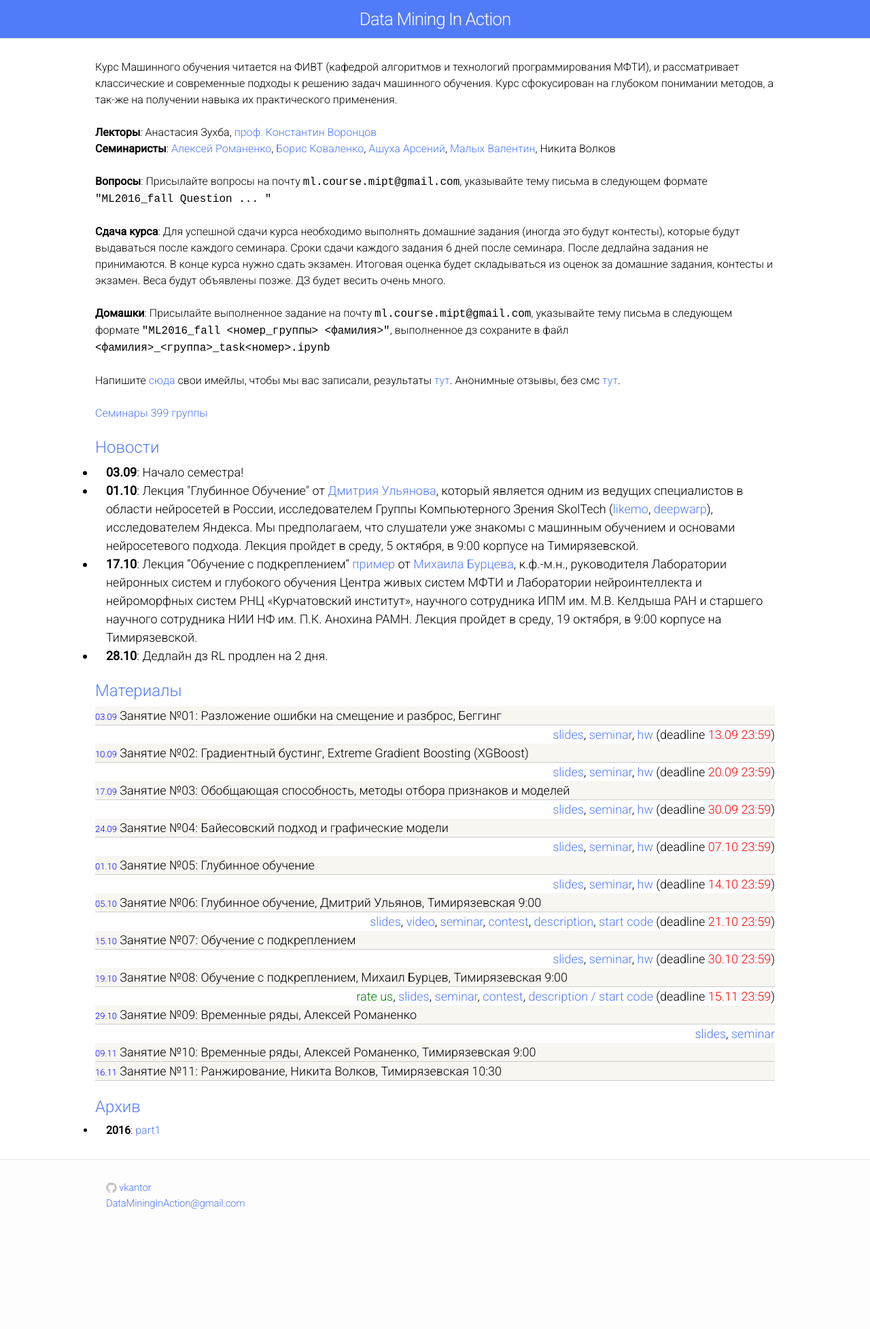
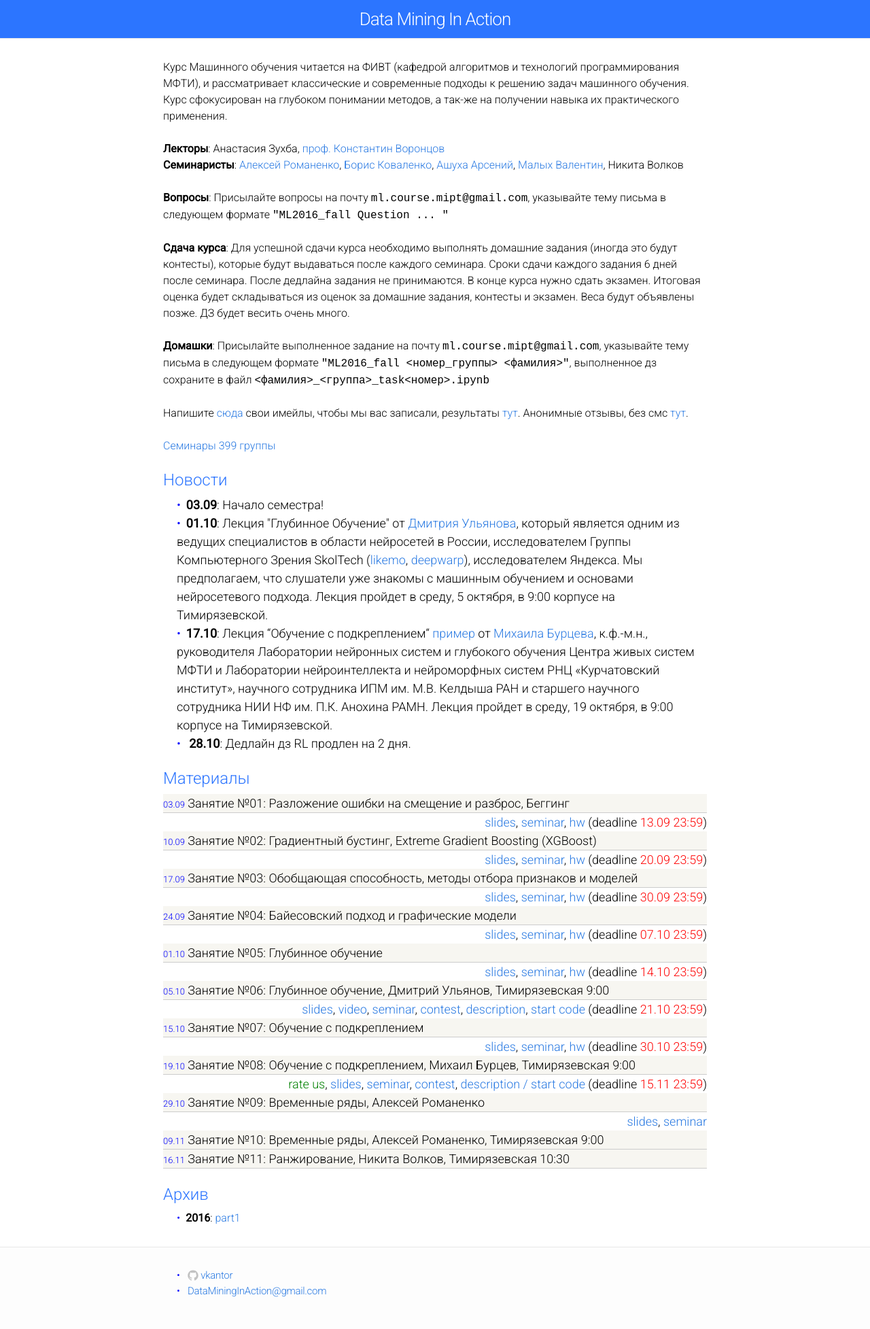
Before and after one commit to vkantor/MIPT_Data_Mining_In_Action_2016, a Jekyll site: the page built from docs/index.html, in a window 1280 px wide. Shown: the whole page at 68% size. Built offline with Jekyll 4.4.1, drawn with Linux system fonts in a browser that asks for light colours; before the commit the page ends 1826 px from its top, so only the background shows below that.

```diff
--- a/docs/css/main.css
+++ b/docs/css/main.css
@@ -19,9 +19,9 @@
 
 h1, h2, h3, h4, h5, h6 { font-size: 100%; font-weight: 400; }
 
-a         { color: #527bfa; text-decoration: none; }
+a         { color: #2a7ae2; text-decoration: none; }
 a:hover   { color: #000; text-decoration: underline; }
-a:visited { color: #527bfa; }
+a:visited { color: #205caa; }
 
 /* Utility */
 
@@ -29,7 +29,7 @@
 .wrap:after { content:""; display:table; }
 .wrap:after { clear: both; }
 .wrap {
-  max-width: 1000px;
+  max-width: 800px;
   padding: 0 30px;
   margin: 0 auto;
   zoom: 1;
@@ -43,7 +43,7 @@
 
 .module-header {
   font-size: 24px;
-  color: #527bfa;
+  color: #2c75ff;
   margin-top: 20px;
   margin-bottom: 5px;
 }
@@ -61,6 +61,13 @@
 }
 .materials-item:nth-child(even) {
   background-color: #f7f6f1;
+}
+
+.hw-item {
+  border-bottom: 1px solid #CCC;
+}
+.hw-item:nth-child(even) {
+  background-color: #ffdbdb;
 }
 
 /* Custom CSS rules for content */
@@ -126,7 +133,7 @@
 .site-header {
   border-bottom: 1px solid #e8e8e8;
   min-height: 56px;
-  background-color: #527bfa;
+  background-color: #2c75ff;
 }
 
 .site-title,
@@ -196,10 +203,6 @@
 }
 
 .site-footer ul { list-style: none; }
-
-li {
-    padding-left: 16px;
-}
 
 .site-footer li,
 .site-footer p {
@@ -494,21 +497,18 @@
 
 }
 
-table {
-    border:#ccc 1px solid;
-    border-radius:3px;
+ul {
+    list-style: none; /* Remove list bullets */
+    padding: 0;
+    margin: 0;
 }
-table th {
-    padding:21px 25px 22px 25px;
-    border-top:1px solid #fafafa;
-    border-bottom:1px solid #e0e0e0;
+
+li {
+    padding-left: 20px;
 }
-table tr {
-    padding-left:20px;
+
+li:before {
+    content: "•"; /* Insert content that looks like bullets */
+    padding-right: 8px;
+    color: blue; /* Or a color you prefer */
 }
-table td {
-    padding:18px;
-    border-top: 1px solid #ffffff;
-    border-bottom:1px solid #e0e0e0;
-    border-left: 1px solid #e0e0e0;
-}
```
